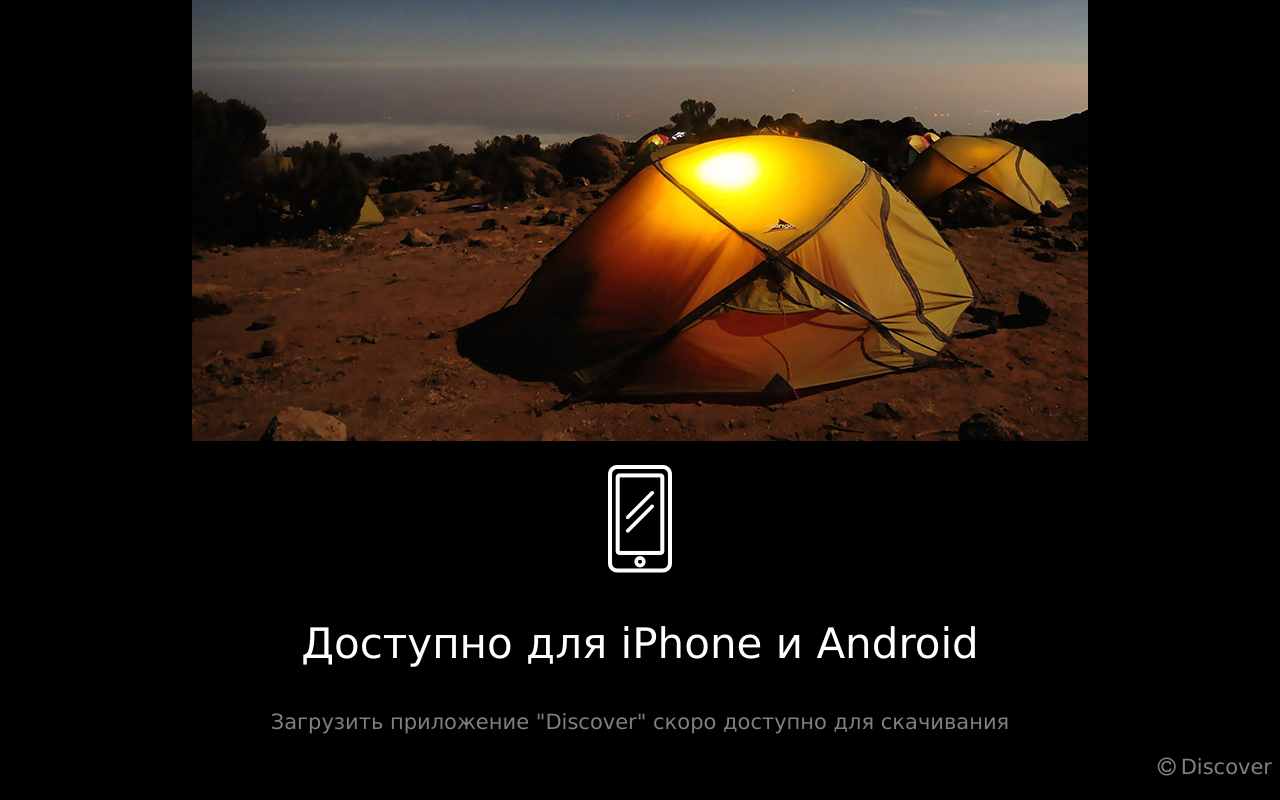
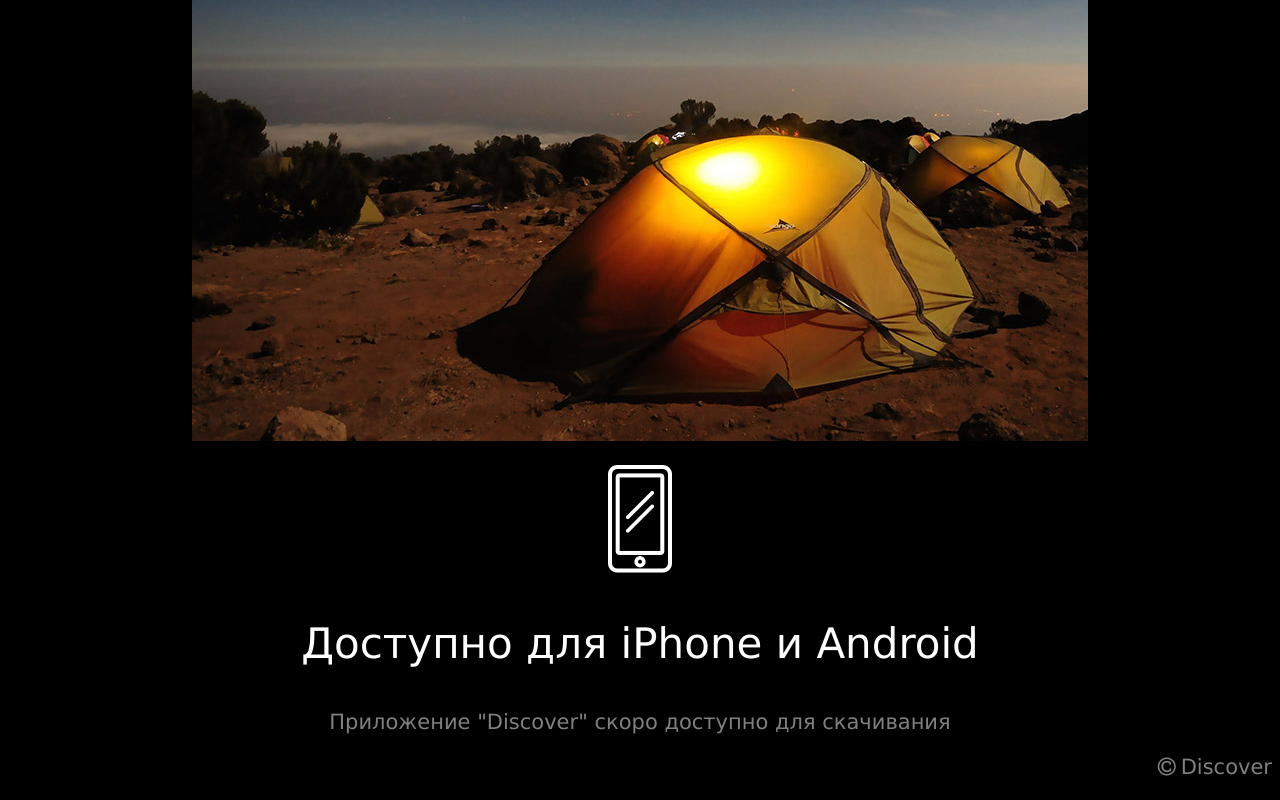
Before and after one commit to margarita-k-2020/discover, a plain HTML site: page index.html in a window 1280 px wide. Shown: the part 588-1388 px from the top of the page. Drawn offline with Linux system fonts and the light colour scheme.

Commit message:
Update index.html

```diff
--- a/index.html
+++ b/index.html
@@ -32,7 +32,7 @@
     <div class="logo">
       <img src="./phone.png">
       <h3>Доступно для iPhone и Android</h3>
-      <p>Загрузить приложение "Discover" скоро доступно для скачивания</p>
+      <p>Приложение "Discover" скоро доступно для скачивания</p>
     </div>
 
     <!--Footer Section-->
```
